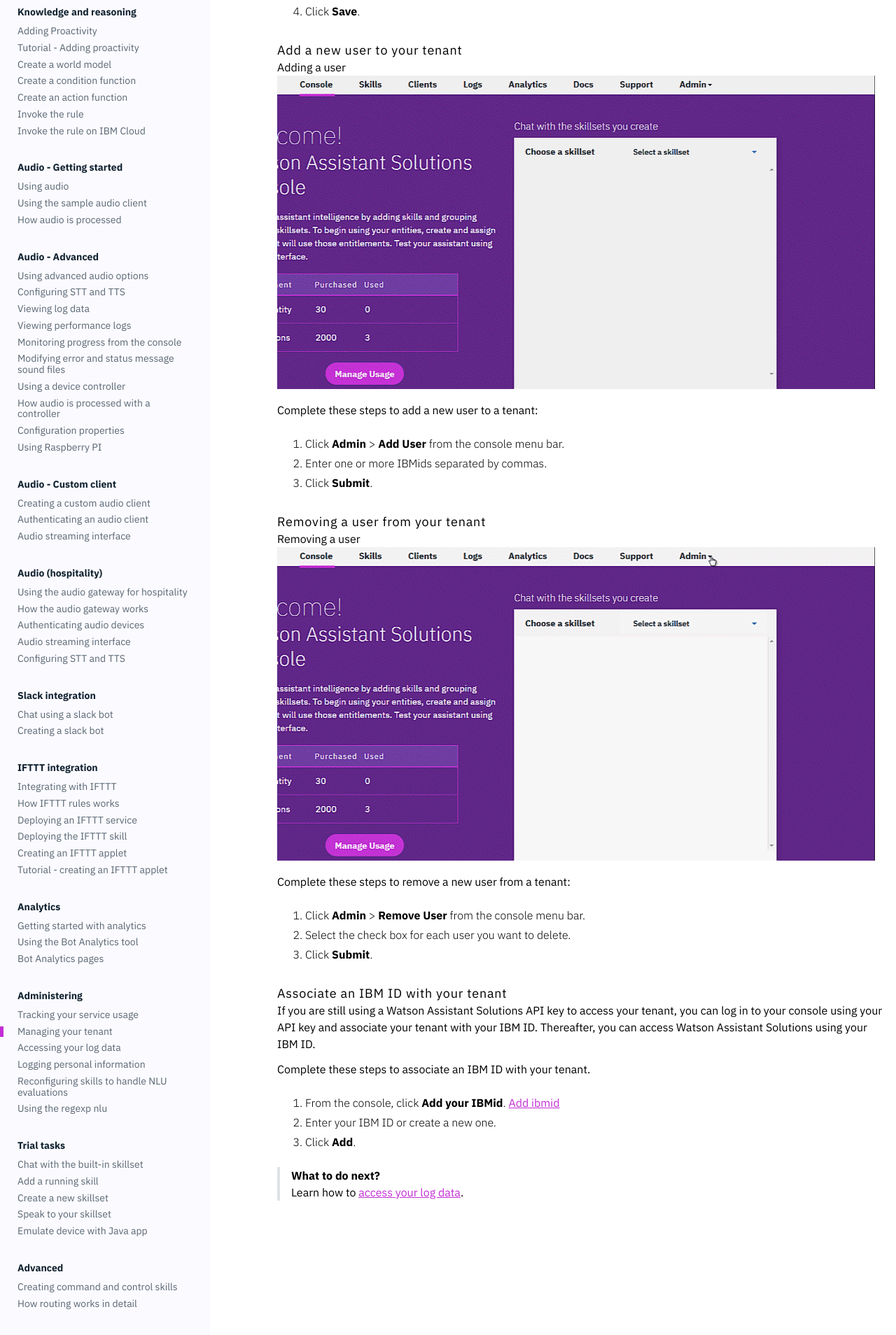
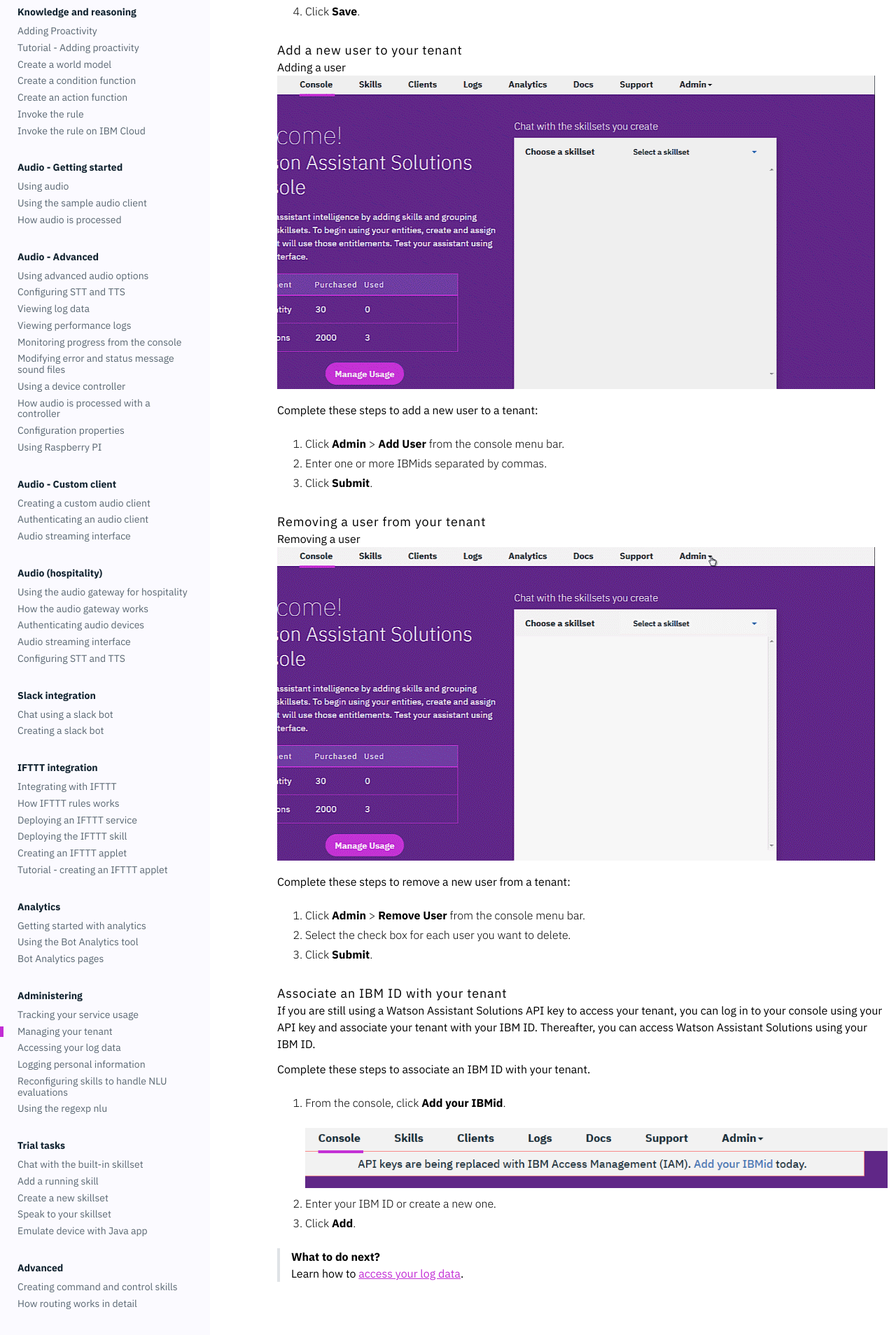
Before and after one commit to Watson-Personal-Assistant/developer, a Jekyll site: the page built from _content/further-topics/manage_tenant.md, in a window 1280 px wide. Shown: the part 944-2852 px from the top of the page at 70% size. Built offline with Jekyll 4.4.1, drawn with Linux system fonts in a browser that asks for light colours; some web fonts are replaced.

Commit message:
Make link an image

```diff
--- a/_content/further-topics/manage_tenant.md
+++ b/_content/further-topics/manage_tenant.md
@@ -66,7 +66,7 @@
 Complete these steps to associate an IBM ID with your tenant.
 
 1. From the console, click **Add your IBMid**.
-[Add ibmid]({{site.baseurl}}/images/add_ibmid.png)
+![Add ibmid]({{site.baseurl}}/images/add_ibmid.png)
 2. Enter your IBM ID or create a new one.
 3. Click **Add**.
 
```
